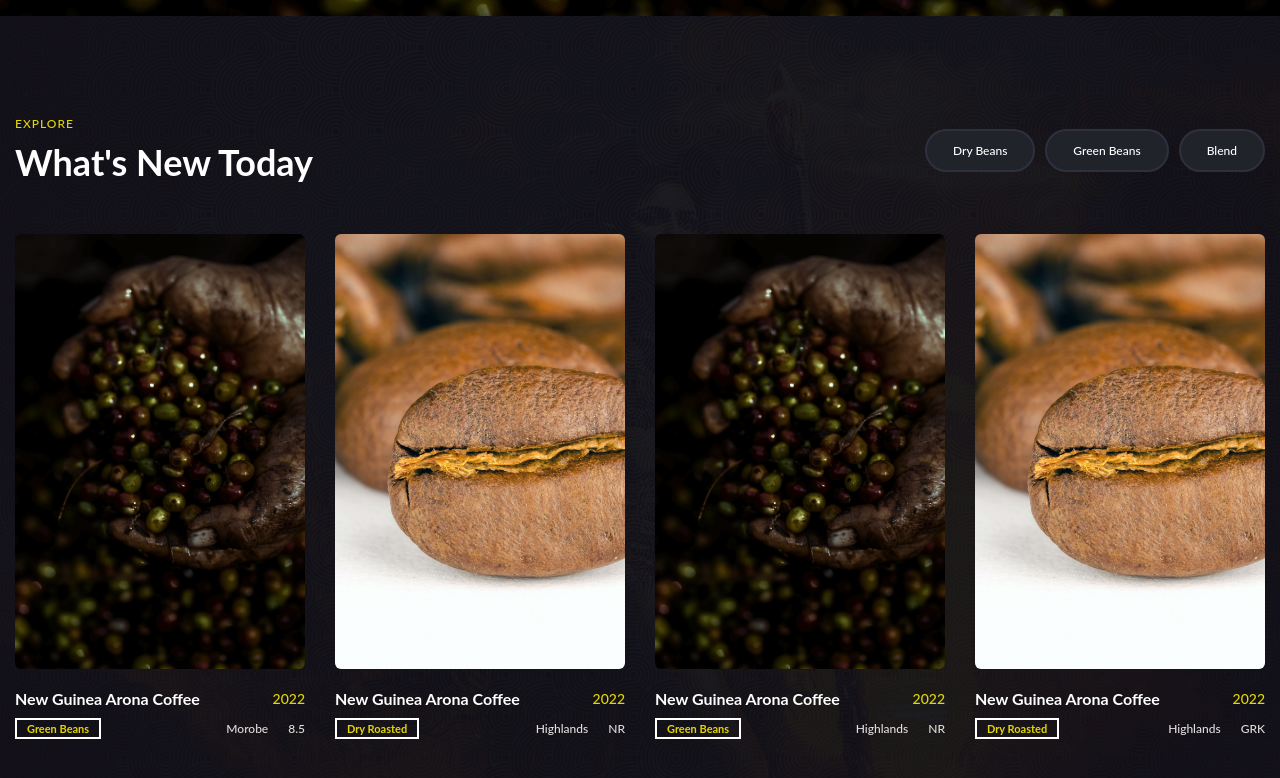
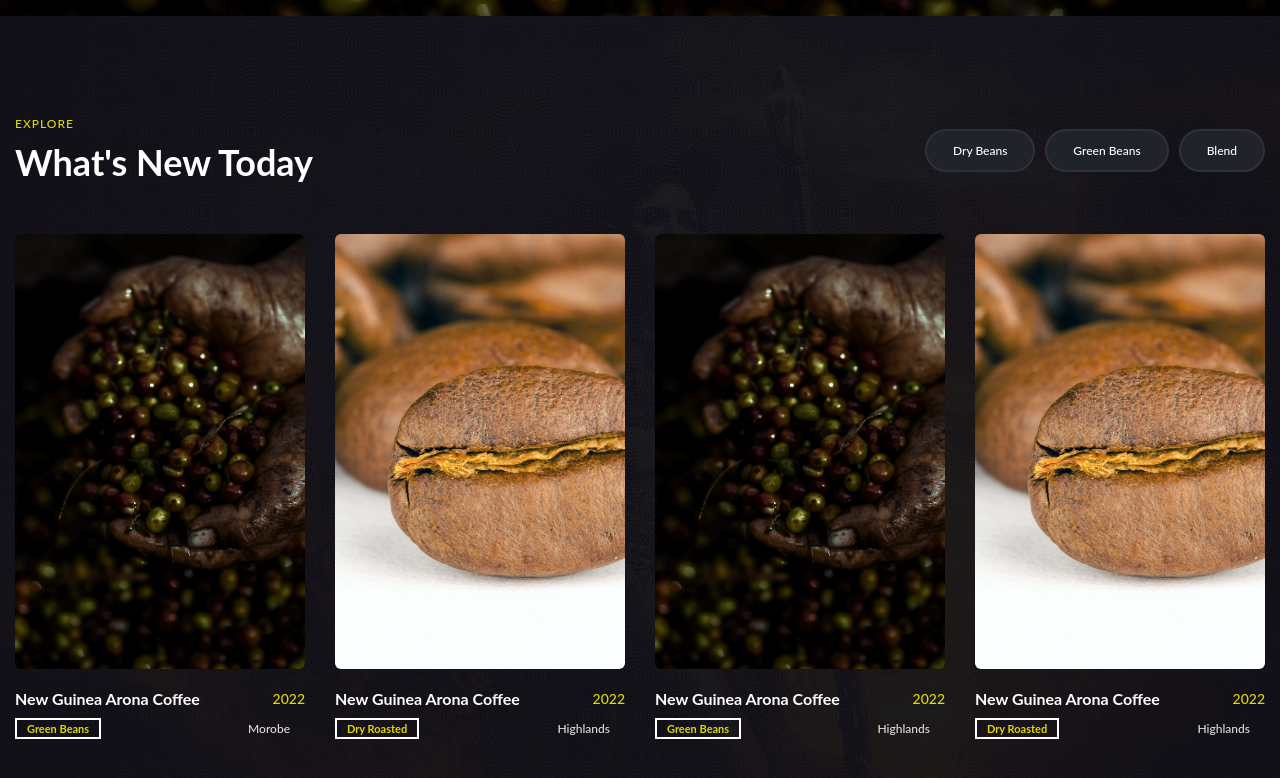
Before and after one commit to jangap411/coffee-market, a React (Create React App) app in the folder client/: page / in a window 1280 px wide. Shown: the part 784-1562 px from the top of the page. Built offline with nearby package versions, Linux system fonts and the light colour scheme.

Commit message:
comment out code

```diff
--- a/client/src/components/upcoming/Upcoming.jsx
+++ b/client/src/components/upcoming/Upcoming.jsx
@@ -57,7 +57,7 @@ const Upcoming = () => {
                   <div className="rating">
                     <ion-icon name="star"></ion-icon>
 
-                    <data>8.5</data>
+                    {/* <data>8.5</data> */}
                   </div>
                 </div>
               </div>
@@ -91,7 +91,7 @@ const Upcoming = () => {
                   <div className="rating">
                     <ion-icon name="star"></ion-icon>
 
-                    <data>NR</data>
+                    {/* <data>NR</data> */}
                   </div>
                 </div>
               </div>
@@ -125,7 +125,7 @@ const Upcoming = () => {
                   <div className="rating">
                     <ion-icon name="star"></ion-icon>
 
-                    <data>NR</data>
+                    {/* <data>NR</data> */}
                   </div>
                 </div>
               </div>
@@ -162,7 +162,7 @@ const Upcoming = () => {
                   <div className="rating">
                     <ion-icon name="star"></ion-icon>
 
-                    <data>GRK</data>
+                    {/* <data>GRK</data> */}
                   </div>
                 </div>
               </div>
```
